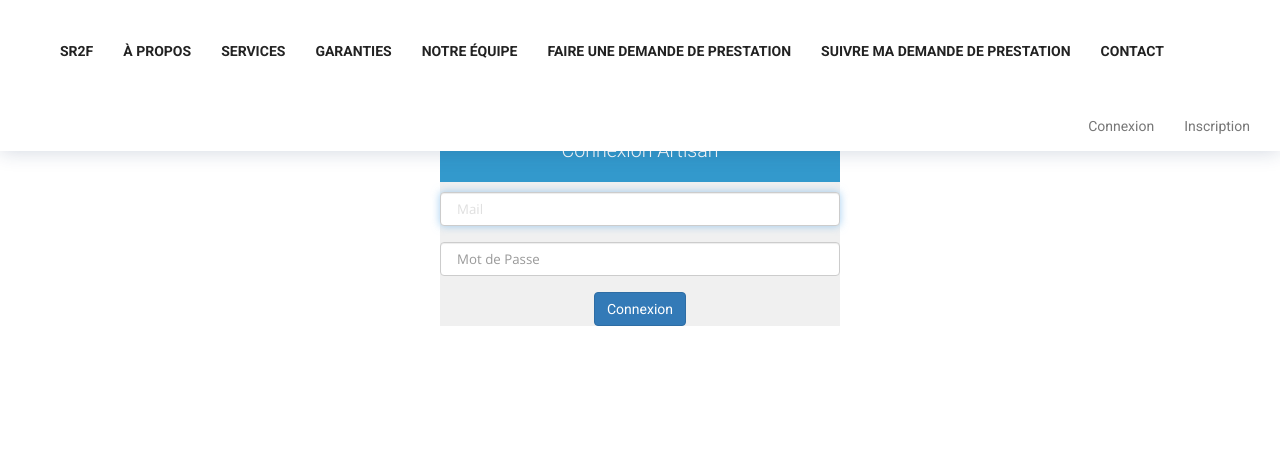
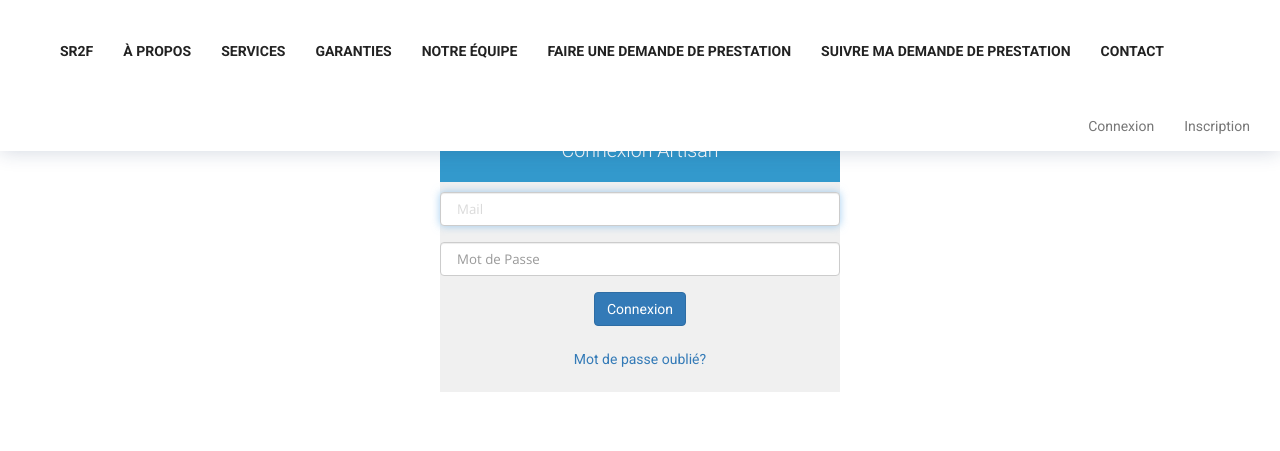
Before and after one commit to quentinEpsi/Stage_Symfony, a Symfony app: template templates/security/login_artisan.html.twig in a window 1280 px wide. Shown: the top 451 px of the page. Run offline with Twig, Linux system fonts and the light colour scheme; the template is opened without the code that fills it, so the values that code supplies are empty; some libraries are stand-ins or nearby versions.

Commit message:
mdp oublier sur login artisan

```diff
--- a/templates/security/login_artisan.html.twig
+++ b/templates/security/login_artisan.html.twig
@@ -111,6 +111,9 @@
         <button class="btn btn-primary center-block" type="submit">
             Connexion
         </button>
+        <br>
+        <p style="text-align: center;"><a href="{{ path('changepassword')}}">Mot de passe oublié?</a></p>
+        <br>
     </div>
     <input type="hidden" name="_csrf_token"
            value="{{ csrf_token('authenticate') }}">
```
